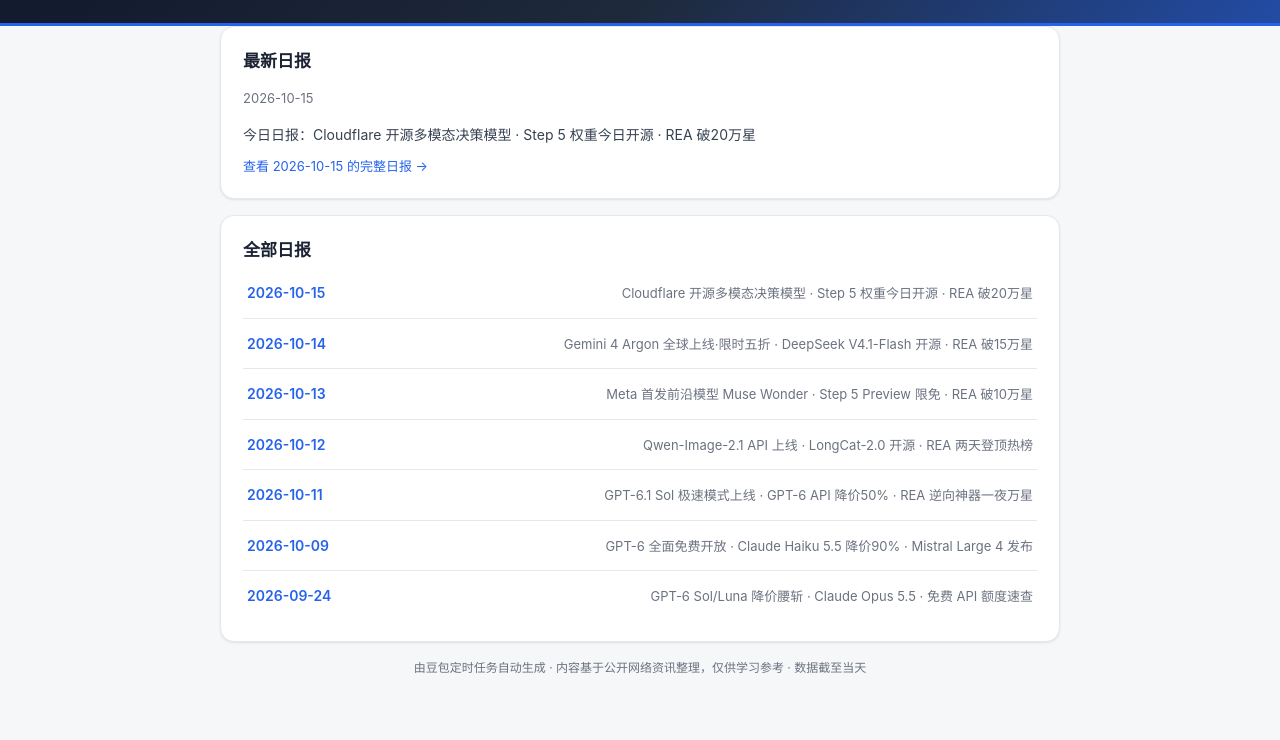
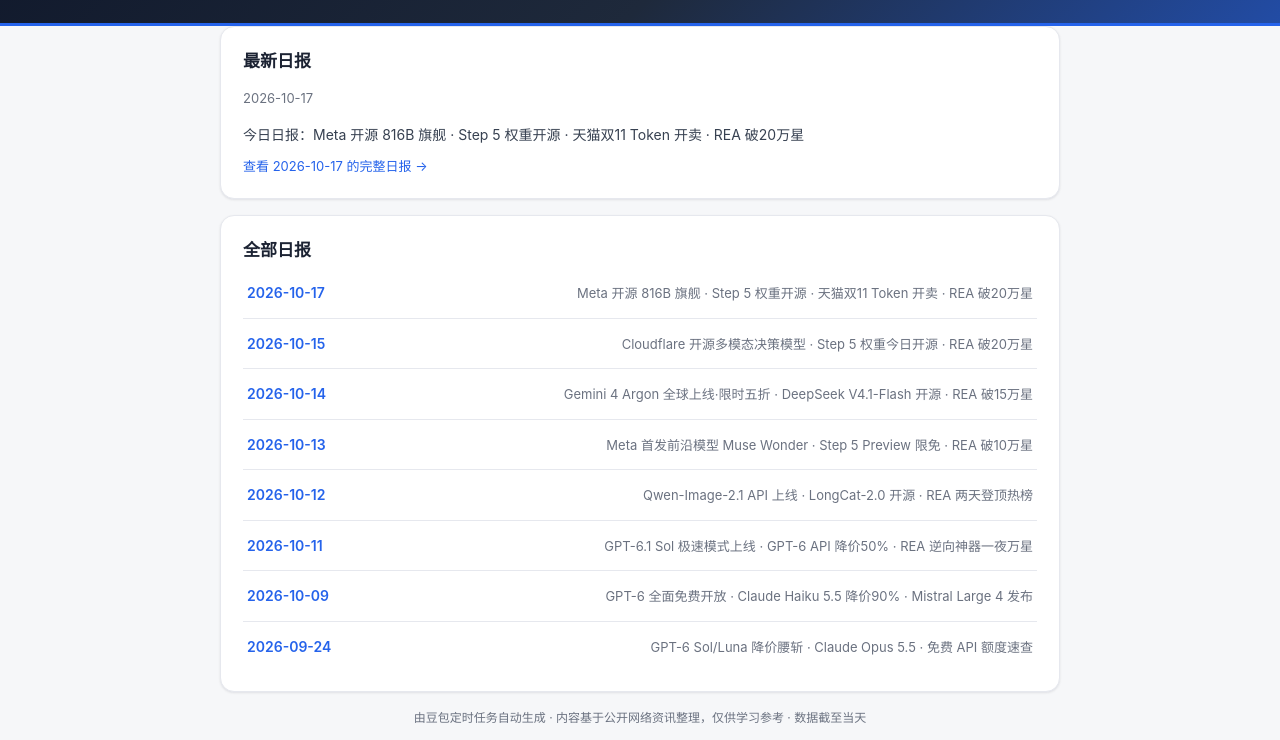
Before and after one commit to MUJINN/daily-ai-news, a plain HTML site: page index.html in a window 1280 px wide. Shown: the part 158-898 px from the top of the page. Before the commit the page ends 847 px from the top, so only its background shows below. Drawn offline with Linux system fonts and the light colour scheme.

Commit message:
Update index for 2026-10-17

```diff
--- a/index.html
+++ b/index.html
@@ -41,7 +41,8 @@
 <script>
 // 日报归档列表（每次新增日报时，在数组最前面插入新条目）
 var DAILY_LIST = [
-  { date: "2026-10-15", title: "Cloudflare 开源多模态决策模型 · Step 5 权重今日开源 · REA 破20万星", file: "daily/2026-10-15.html" },
+  { date: "2026-10-17", title: "Meta 开源 816B 旗舰 · Step 5 权重开源 · 天猫双11 Token 开卖 · REA 破20万星", file: "daily/2026-10-17.html" },
+{ date: "2026-10-15", title: "Cloudflare 开源多模态决策模型 · Step 5 权重今日开源 · REA 破20万星", file: "daily/2026-10-15.html" },
 { date: "2026-10-14", title: "Gemini 4 Argon 全球上线·限时五折 · DeepSeek V4.1-Flash 开源 · REA 破15万星", file: "daily/2026-10-14.html" },
 { date: "2026-10-13", title: "Meta 首发前沿模型 Muse Wonder · Step 5 Preview 限免 · REA 破10万星", file: "daily/2026-10-13.html" },
 { date: "2026-10-12", title: "Qwen-Image-2.1 API 上线 · LongCat-2.0 开源 · REA 两天登顶热榜", file: "daily/2026-10-12.html" },
```
